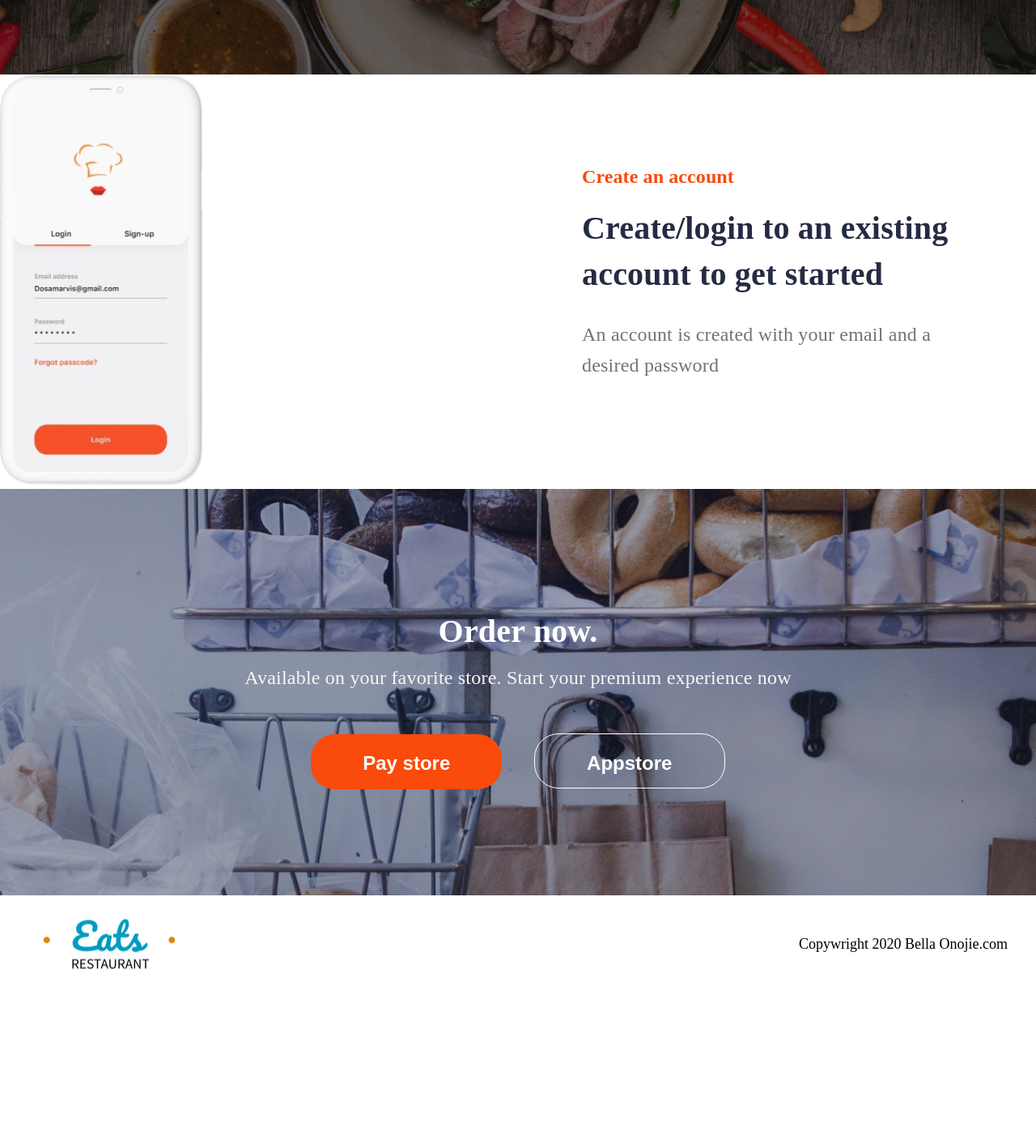
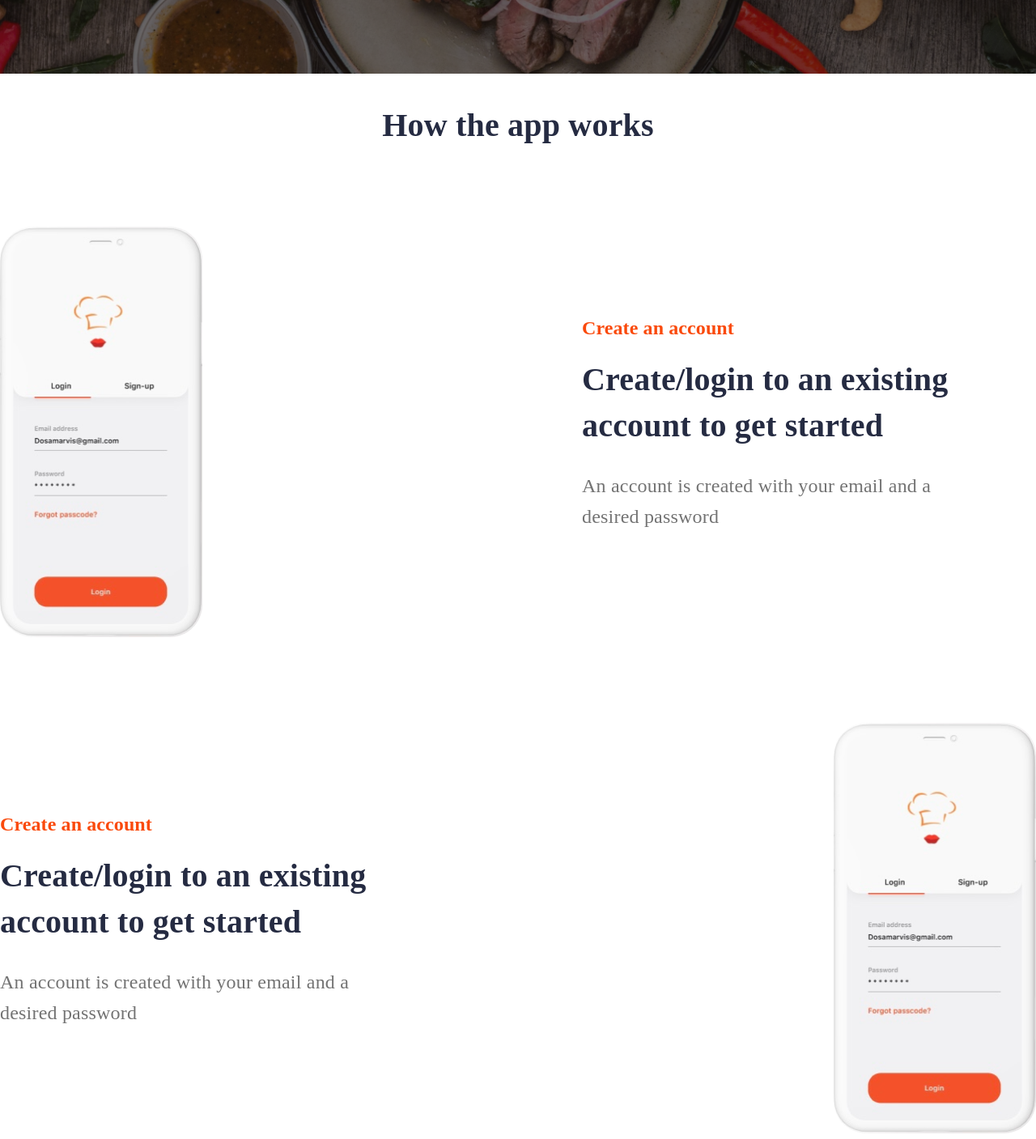
Before and after one commit to julietvt/firstpage_pd2021-1, a plain HTML site: page index.html in a window 1280 px wide. Shown: the part 660-2067 px from the top of the page at 81% size. Before the commit the page ends 1887 px from the top, so only its background shows below. Drawn offline with Linux system fonts and the light colour scheme.

Commit message:
add: second section and its style

```diff
--- a/assets/css/style.css
+++ b/assets/css/style.css
@@ -1,7 +1,14 @@
+:root {
+  --primary-color: #fa4a0c;
+  --second-color: #252b42;
+  --text-color: #737373;
+  --primary-size-font: 16px;
+}
+
 * {
   margin: 0;
   padding: 0;
-  font-size: 18px;
+  font-size: var(--primary-size-font);
   font-weight: 400;
   box-sizing: border-box;
 }
@@ -50,7 +57,7 @@ button {
 }
 
 .button-style-1 {
-  background: #fa4a0c;
+  background: var(--primary-color);
   border: none;
   margin-right: 35px;
 }
@@ -130,7 +137,9 @@ button {
   display: flex;
   justify-content: space-between;
   align-items: center;
-  margin-top: 142px 0;
+  /*margin-top: 142px;*/
+  margin-top: 102px;
+  margin-bottom: 50px;
 }
 
 .mobile_head {
@@ -140,7 +149,7 @@ button {
   font-size: 24px;
   line-height: 36px;
   letter-spacing: 0.1px;
-  color: #fa4a0c;
+  color: var(--primary-color);
 }
 
 .mobile_title {
@@ -166,3 +175,14 @@ button {
   margin: 27px 0;
   max-width: 467px;
 }
+
+.mobile_title_head {
+  font-family: Montserrat;
+  font-weight: 600;
+  font-size: 40px;
+  text-align: center;
+  letter-spacing: 0.2px;
+  color: var(--second-color);
+  margin-top: 40px;
+  margin-bottom: 40px;
+}
--- a/index.html
+++ b/index.html
@@ -42,6 +42,7 @@
             </div>
         </section>
         <section class="container">
+            <h2 class="mobile_title_head">How the app works</h2>
             <div class="mobile">
                 <div>
                     <img src="assets/img/phone1.png" alt="phone">
@@ -50,6 +51,16 @@
                     <p class="mobile_head">Create an account</p>
                     <h3 class="mobile_title">Create/login to an existing account to get started</h3>
                     <p class="mobile_text">An account is created with your email and a desired password</p>
+                </div>
+            </div>
+            <div class="mobile">
+                <div>
+                    <p class="mobile_head">Create an account</p>
+                    <h3 class="mobile_title">Create/login to an existing account to get started</h3>
+                    <p class="mobile_text">An account is created with your email and a desired password</p>
+                </div>
+                <div>
+                    <img src="assets/img/phone1.png" alt="phone">
                 </div>
             </div>
         </section>
```
